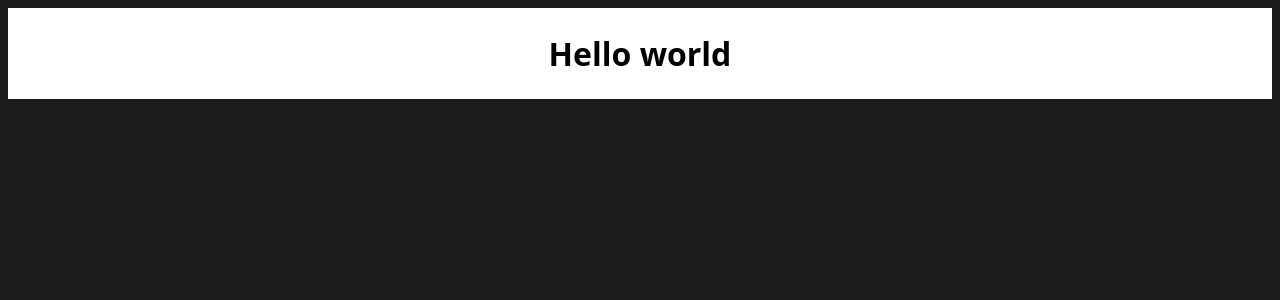
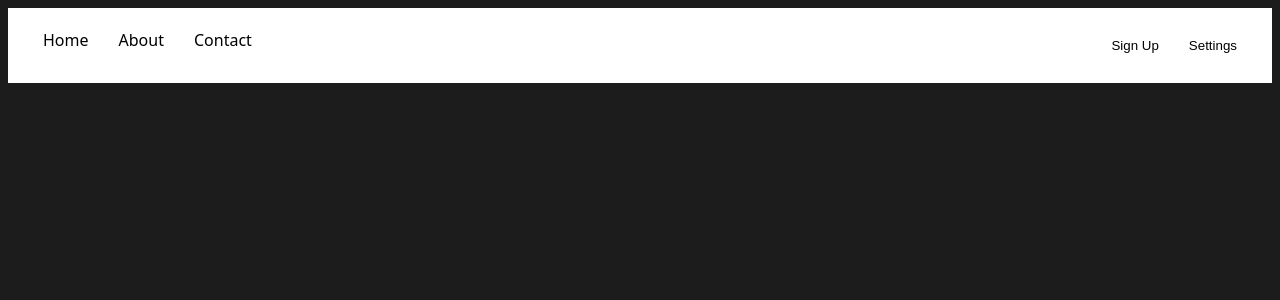
Before and after one commit to JeremieMadera/Tienda-Online, a React (Vite) app: page / in a window 1280 px wide. Shown: the top 300 px of the page. Built offline with nearby package versions, Linux system fonts and the light colour scheme.

Commit message:
Header-Layout

```diff
--- a/src/components/Header/Header.css
+++ b/src/components/Header/Header.css
@@ -3,4 +3,30 @@
   padding: 20px;
   text-align: center;
   color: #000000;
+  display: flex;
+  justify-content: space-between;
+
 }
+.header-buttons {
+
+  gap: 10px;
+
+
+}
+.header-ancords {
+
+  justify-content: flex-start;
+  color: #000000;
+}
+nav a {
+  margin: 0 15px;
+  text-decoration: none;
+  color: #000000;
+}
+button {
+  padding: 10px 15px;
+  border: none;
+  background-color: #ffffff;
+  color: #000000;
+  cursor: pointer;
+}
--- a/src/components/Header/Header.jsx
+++ b/src/components/Header/Header.jsx
@@ -2,7 +2,18 @@ import './Header.css';
 function Header() {
   return (
     <header className="header-container">
-    <h1>Hello world</h1>
+
+      <nav className ="header-ancords">
+        <a href="/">Home</a>
+        <a href="/about">About</a>
+        <a href="/contact">Contact</a>
+      </nav>
+            <div className ="header-buttons">
+                <button>Sign Up</button>
+                <button>Settings</button>
+            </div>
+
+
     </header>);
 }
 export default Header;
```
Also changed, not shown: src/assets/icon.svg (added).
